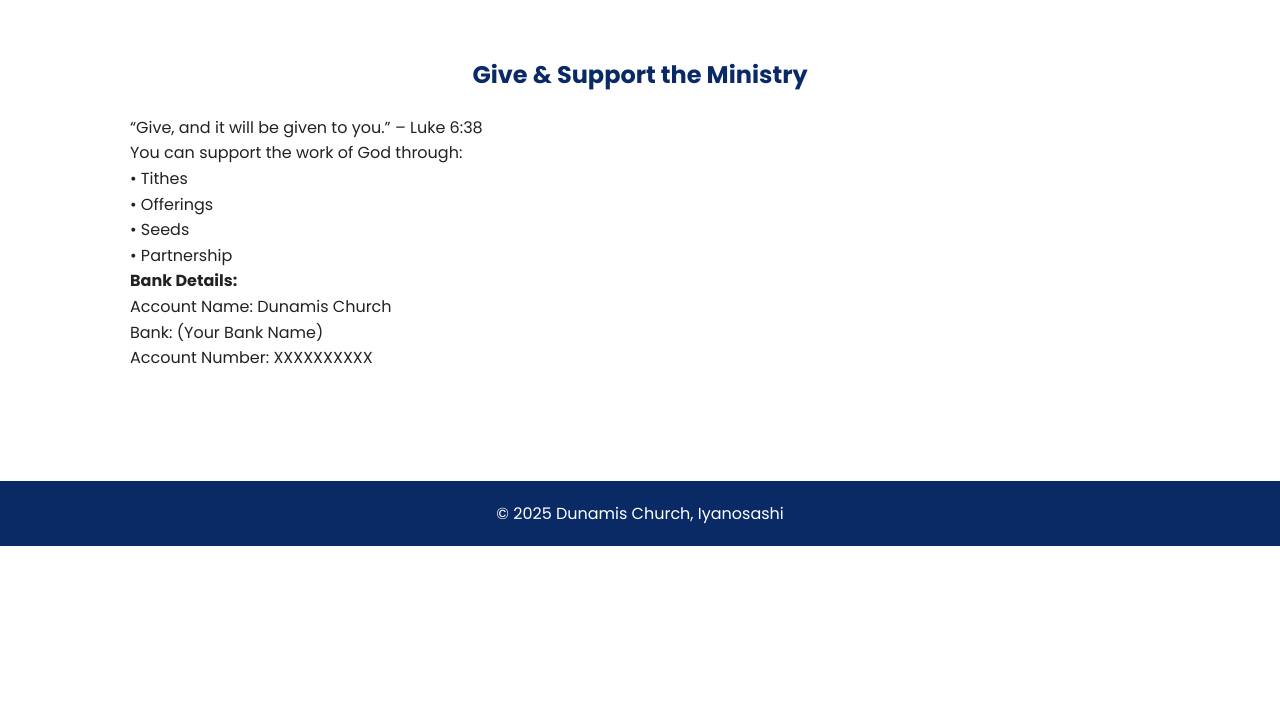
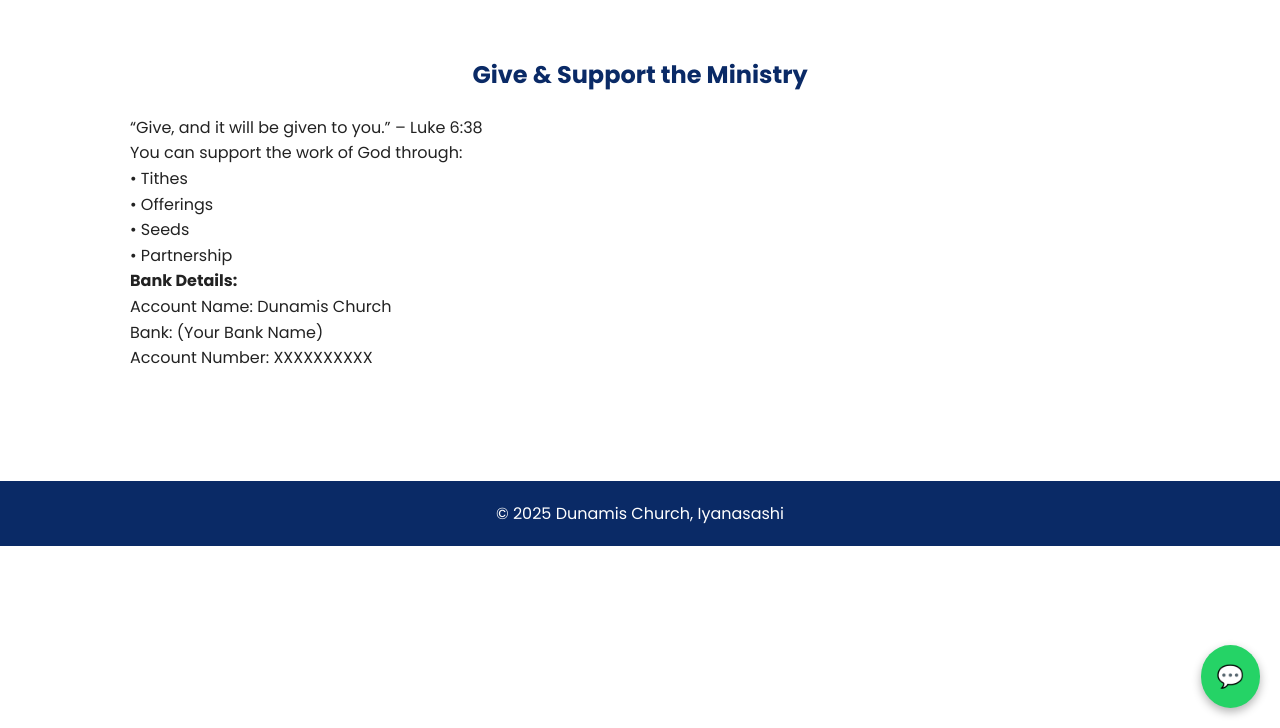
Before and after one commit to prosperreigns83-Tech/dunamis-Iyanasashi, a plain HTML site: page give.html in a window 1280 px wide. Shown: the part 72-800 px from the top of the page. Drawn offline with Linux system fonts and the light colour scheme.

Commit message:
Update give.html

```diff
--- a/give.html
+++ b/give.html
@@ -142,7 +142,24 @@ footer {
     font-size: 34px;
   }
 }
+/* ===== WHATSAPP BUTTON ===== */
+.whatsapp-btn {
+  position: fixed;
+  bottom: 20px;
+  right: 20px;
+  background: #25D366;
+  color: #ffffff;
+  padding: 14px 16px;
+  border-radius: 50%;
+  font-size: 22px;
+  text-decoration: none;
+  box-shadow: 0 4px 10px rgba(0,0,0,0.3);
+  z-index: 2000;
+}
 
+.whatsapp-btn:hover {
+  background: #1ebe5d;
+}
   </style>
 </head>
 <body>
@@ -184,9 +201,18 @@ footer {
     Account Number: XXXXXXXXXX
   </p>
 </section>
+<a
+  href="https://wa.me/234XXXXXXXXXX"
+  class="whatsapp-btn"
+  target="_blank"
+  aria-label="Chat with us on WhatsApp"
+>
+  💬
+
+</a>
 
 <footer>
-  <p>© 2025 Dunamis Church, Iyanosashi</p>
+  <p>© 2025 Dunamis Church, Iyanasashi</p>
 </footer>
 </body>
 <script>
```
